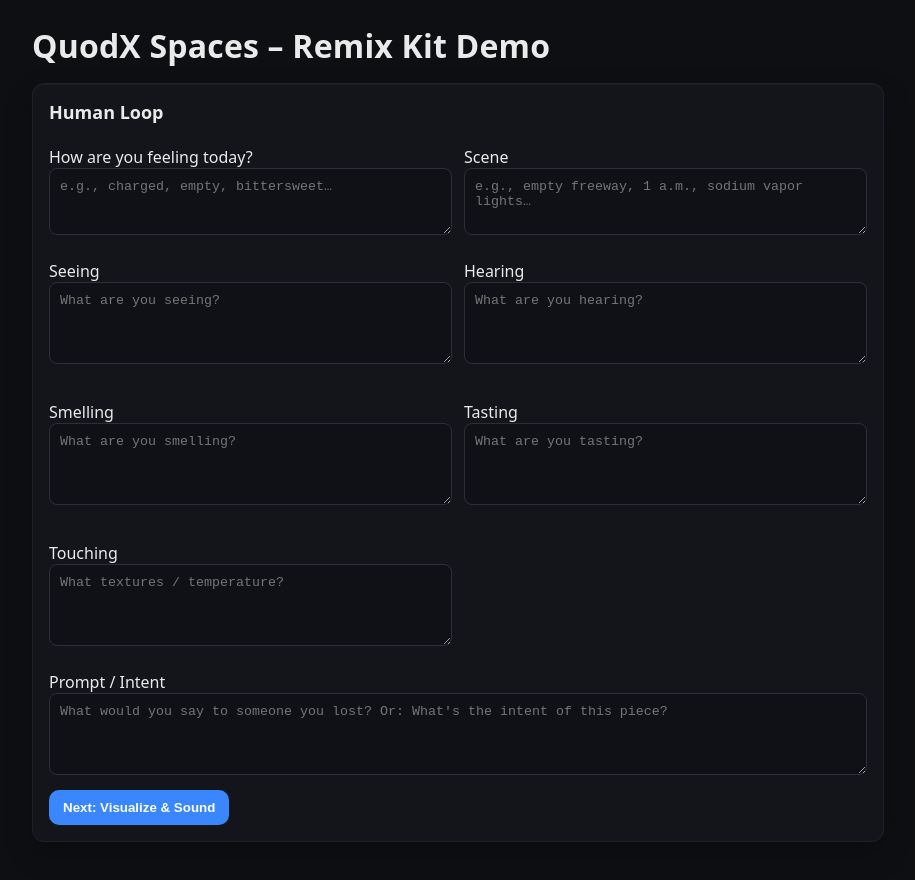
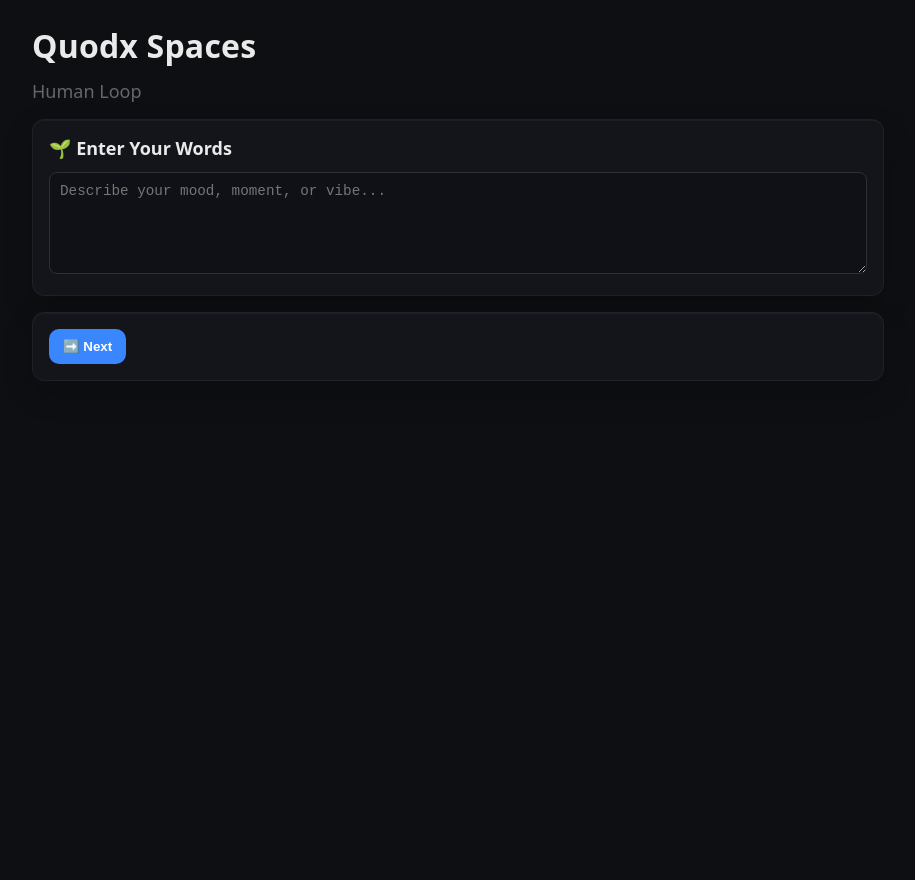
Before and after one commit to djq-dev/quodx-demo-clean, a Next.js app: page / in a window 1280 px wide. Shown: the whole page, without its empty margins (182-1097 px from the left). After the commit the page ends 800 px from the top, so only its background shows below. Built offline with nearby package versions, Linux system fonts and the light colour scheme.

Commit message:
Update index.js

```diff
--- a/pages/index.js
+++ b/pages/index.js
@@ -1,77 +1,37 @@
 import { useState } from "react";
-import { useRouter } from "next/router";
 
-export default function HumanLoop() {
-  const r = useRouter();
-  const [feelingToday, setFeelingToday] = useState("");
-  const [scene, setScene] = useState("");
-  const [seeing, setSeeing] = useState("");
-  const [hearing, setHearing] = useState("");
-  const [smelling, setSmelling] = useState("");
-  const [tasting, setTasting] = useState("");
-  const [touching, setTouching] = useState("");
-  const [prompt, setPrompt] = useState("");
+export default function Home() {
+  const [ritual, setRitual] = useState("");
 
-  function saveAndNext() {
-    const haiku = [
-      feelingToday || "Quiet resolve",
-      seeing || "City lights breathing slowly",
-      prompt || "What would you say now?"
-    ].join("\n");
-
-    const ritual = {
-      feelingToday, scene,
-      senses: { seeing, hearing, smelling, tasting, touching },
-      prompt,
-      haiku,
-      createdAt: new Date().toISOString()
-    };
-    if (typeof window !== "undefined") {
-      localStorage.setItem("quodx.ritual", JSON.stringify(ritual));
+  function handleNext() {
+    if (ritual.trim()) {
+      localStorage.setItem("quodx.words", ritual);
     }
-    r.push("/visualize");
+    window.location.href = "/visualize";
   }
 
   return (
     <div className="container">
-      <header><h1>QuodX Spaces – Remix Kit Demo</h1></header>
+      <header>
+        <h1>Quodx Spaces</h1>
+        <h2 style={{ fontWeight: "normal", color: "#666" }}>Human Loop</h2>
+      </header>
 
       <section className="panel">
-        <h2>Human Loop</h2>
-        <div className="grid-2">
-          <label>How are you feeling today?
-            <textarea rows={3} value={feelingToday} onChange={e=>setFeelingToday(e.target.value)} placeholder="e.g., charged, empty, bittersweet…" />
-          </label>
-          <label>Scene
-            <textarea rows={3} value={scene} onChange={e=>setScene(e.target.value)} placeholder="e.g., empty freeway, 1 a.m., sodium vapor lights…" />
-          </label>
-        </div>
+        <h2>🌱 Enter Your Words</h2>
+        <textarea
+          rows="5"
+          value={ritual}
+          onChange={(e) => setRitual(e.target.value)}
+          placeholder="Describe your mood, moment, or vibe..."
+          style={{ width: "100%", padding: "10px", fontSize: "1.1em" }}
+        />
+      </section>
 
-        <div className="grid-2">
-          <label>Seeing
-            <textarea rows={4} value={seeing} onChange={e=>setSeeing(e.target.value)} placeholder="What are you seeing?" />
-          </label>
-          <label>Hearing
-            <textarea rows={4} value={hearing} onChange={e=>setHearing(e.target.value)} placeholder="What are you hearing?" />
-          </label>
-          <label>Smelling
-            <textarea rows={4} value={smelling} onChange={e=>setSmelling(e.target.value)} placeholder="What are you smelling?" />
-          </label>
-          <label>Tasting
-            <textarea rows={4} value={tasting} onChange={e=>setTasting(e.target.value)} placeholder="What are you tasting?" />
-          </label>
-          <label>Touching
-            <textarea rows={4} value={touching} onChange={e=>setTouching(e.target.value)} placeholder="What textures / temperature?" />
-          </label>
-        </div>
-
-        <label>Prompt / Intent
-          <textarea rows={4} value={prompt} onChange={e=>setPrompt(e.target.value)} placeholder="What would you say to someone you lost? Or: What's the intent of this piece?" />
-        </label>
-
-        <div className="row">
-          <button onClick={saveAndNext}>Next: Visualize & Sound</button>
-        </div>
+      <section className="panel">
+        <button className="button" onClick={handleNext}>
+          ➡️ Next
+        </button>
       </section>
     </div>
   );
```
